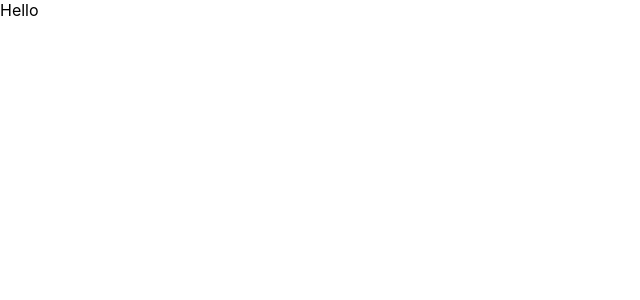
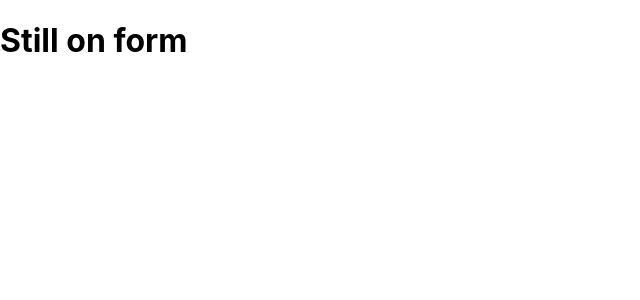
Before and after one commit to Konstanenonen/cv-application, a React (Create React App) app: page / in a window 1280 px wide. Shown: the top 300 px of the page, without its empty margins (0-640 px from the left). Built offline with nearby package versions, Linux system fonts and the light colour scheme.

Commit message:
Added the basic logic for switching between form phase and ready cv phase on app component

```diff
--- a/src/App.tsx
+++ b/src/App.tsx
@@ -1,7 +1,22 @@
+/* eslint-disable react/prefer-stateless-function */
 import React from "react";
 
-function App() {
-  return <div>Hello</div>;
+class App extends React.Component<{}, { fillingForm: boolean }> {
+  constructor(props: any) {
+    super(props);
+
+    this.state = {
+      fillingForm: true,
+    };
+  }
+
+  render() {
+    const { fillingForm } = this.state;
+
+    return (
+      <div>{fillingForm ? <h1>Still on form</h1> : <h1>CV ready</h1>}</div>
+    );
+  }
 }
 
 export default App;
```
